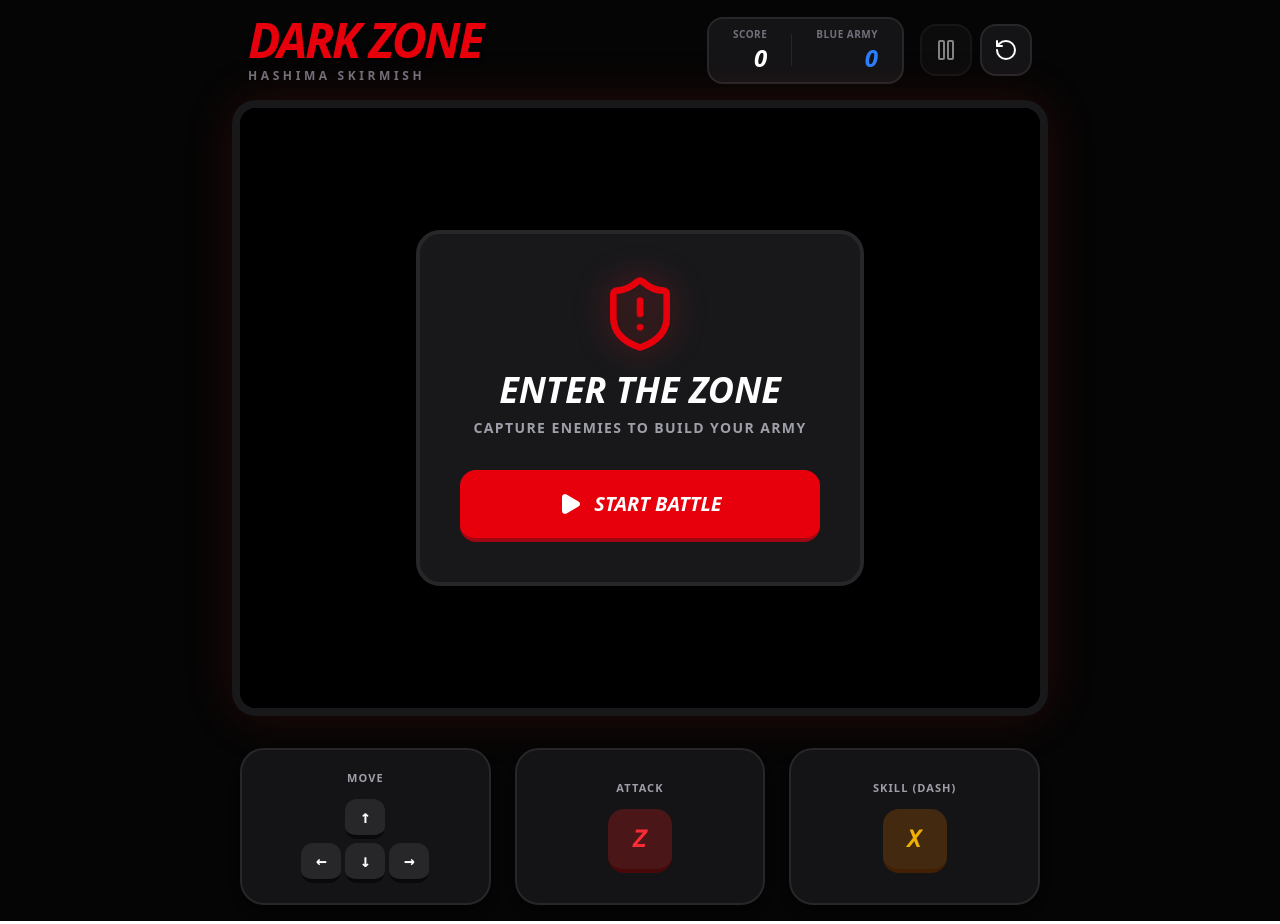
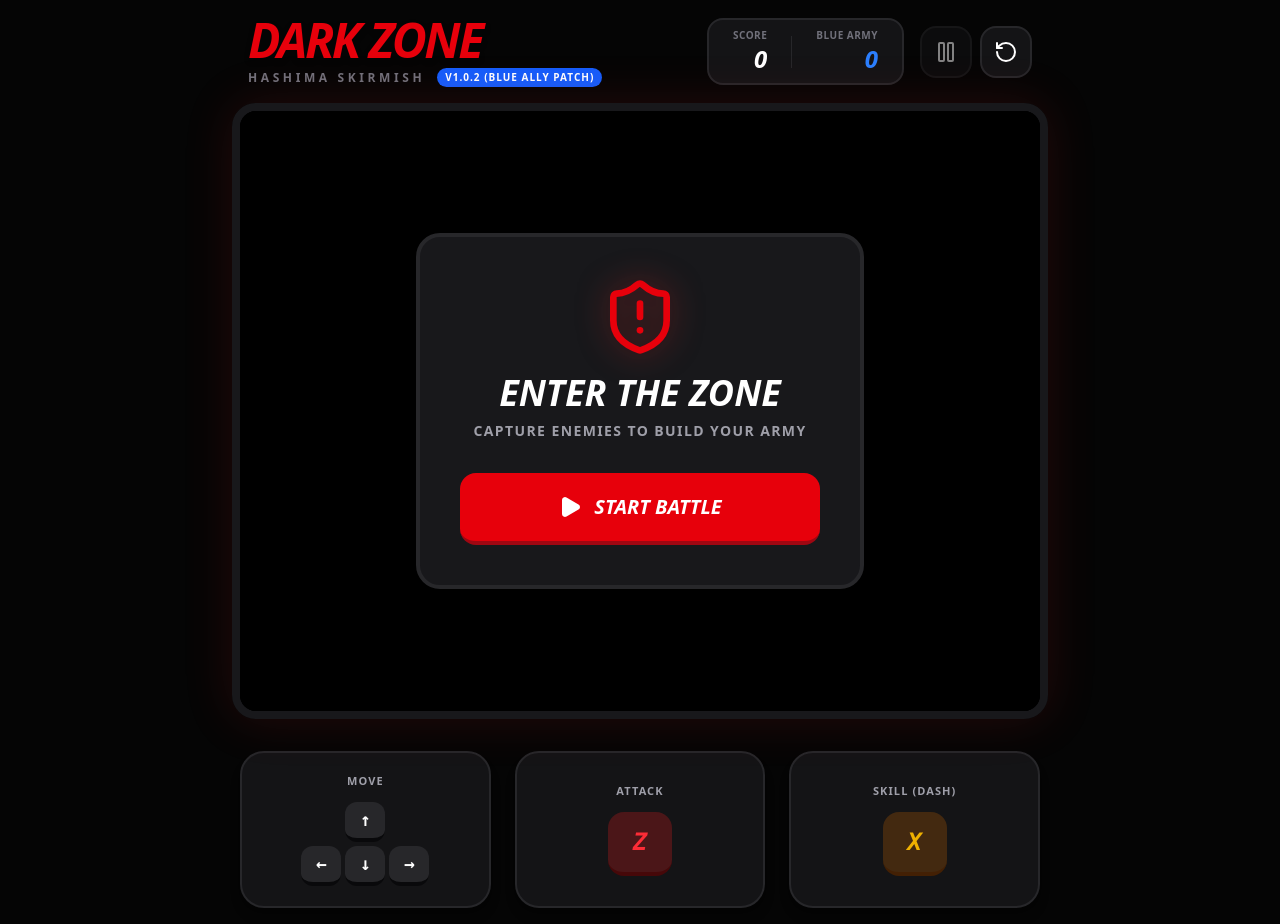
Before and after one commit to tkchoi/gpzone, a React (Vite) app: page / in a window 1280 px wide. Built offline with nearby package versions, Linux system fonts and the light colour scheme.

Commit message:
feat: Display game version and patch
Adds the game version and patch name to the main game title display. This provides players with immediate visual feedback on the current build.

```diff
--- a/src/App.tsx
+++ b/src/App.tsx
@@ -656,9 +656,14 @@ export default function App() {
           <h1 className="text-5xl font-black tracking-tighter italic uppercase text-red-600 leading-none drop-shadow-md">
             DARK ZONE
           </h1>
-          <span className="text-xs uppercase tracking-[0.3em] text-zinc-500 font-bold mt-1">
-            Hashima Skirmish
-          </span>
+          <div className="flex items-center gap-3 mt-1">
+            <span className="text-xs uppercase tracking-[0.3em] text-zinc-500 font-bold">
+              Hashima Skirmish
+            </span>
+            <span className="bg-blue-600 text-white text-[10px] font-black px-2 py-0.5 rounded-full uppercase tracking-widest">
+              v1.0.2 (Blue Ally Patch)
+            </span>
+          </div>
         </div>
         <div className="flex gap-4 items-center">
           <div className="flex gap-6 items-center bg-zinc-900/80 px-6 py-2 rounded-2xl border-2 border-zinc-800">
```
